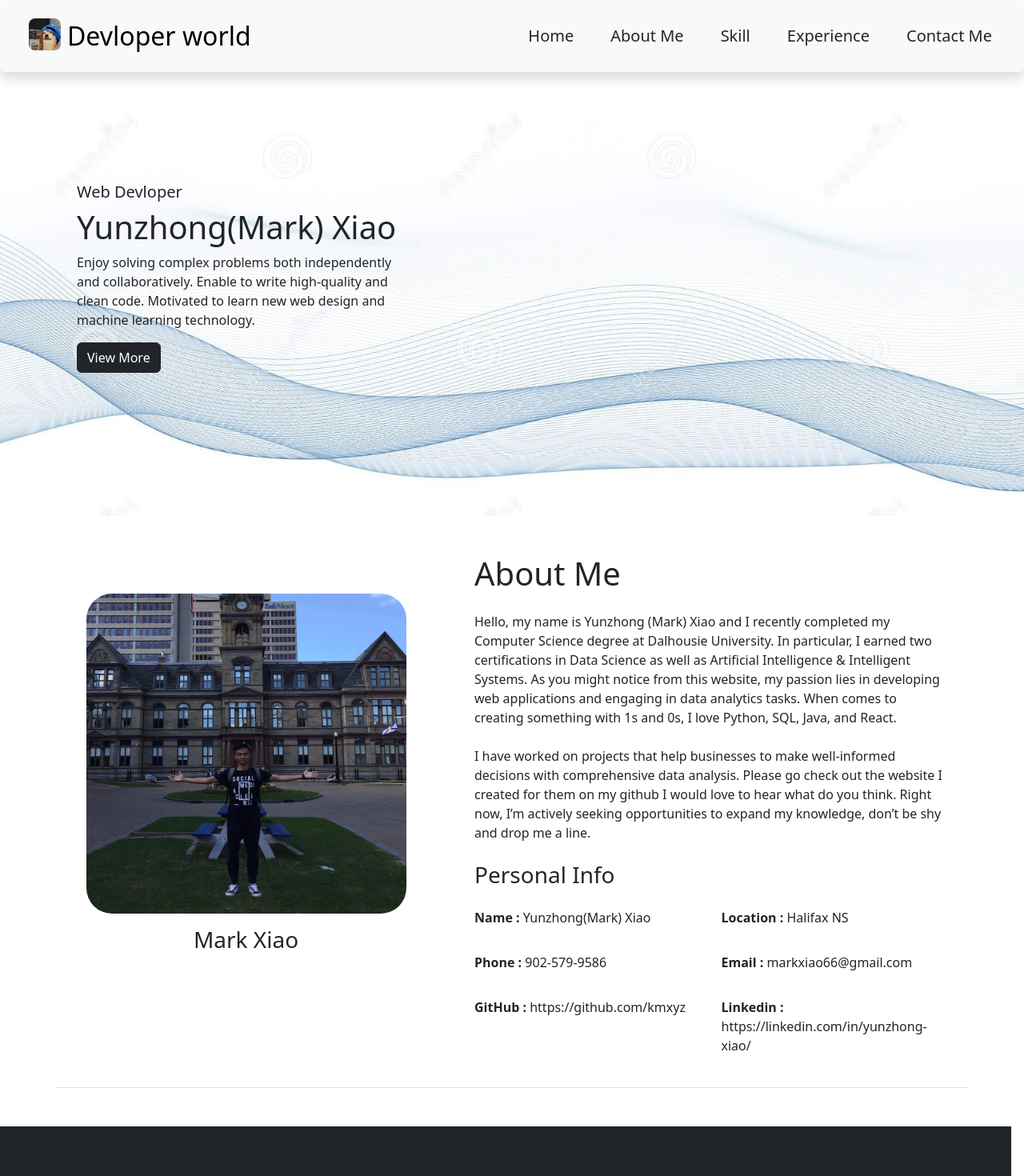
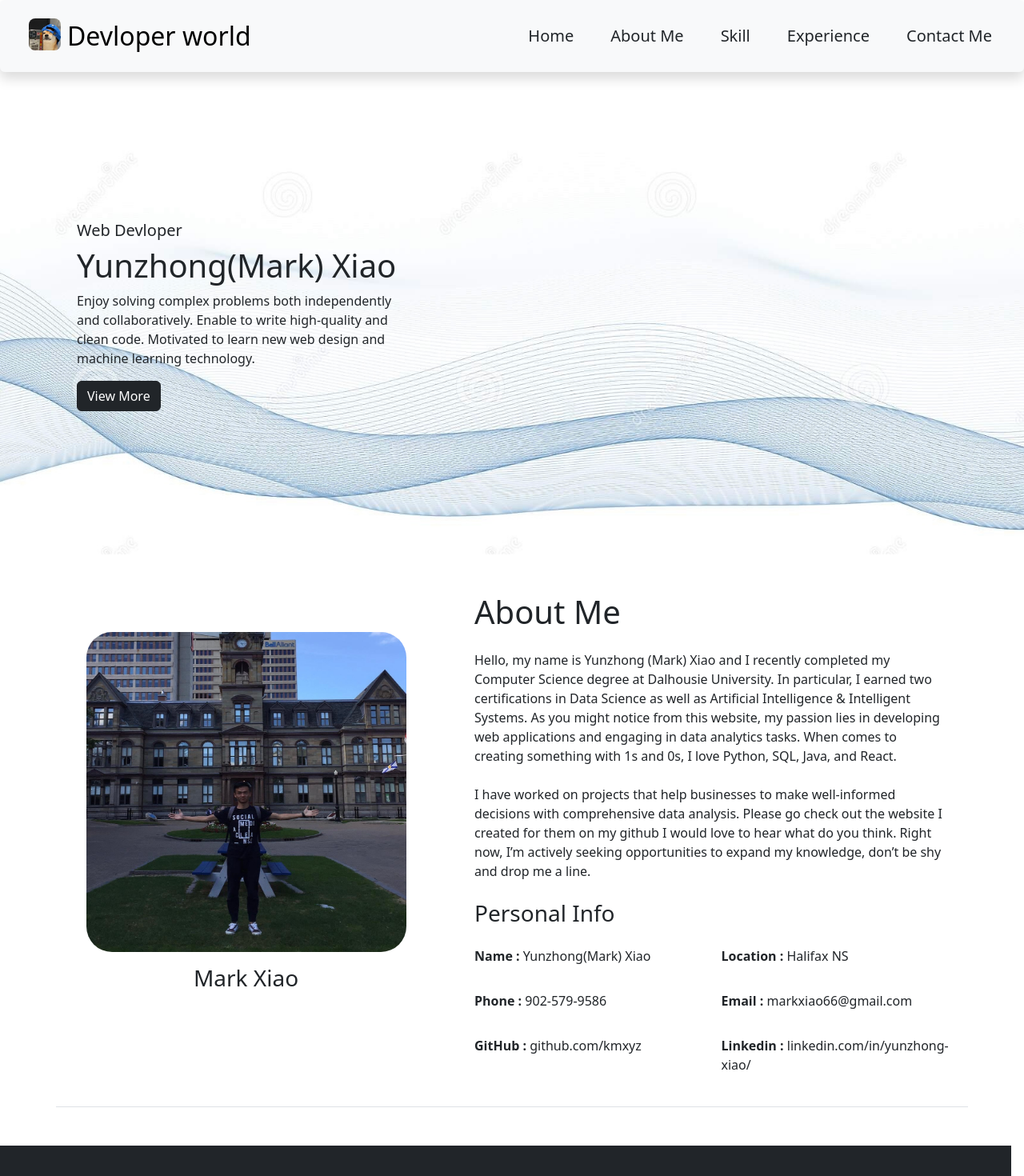
Before and after one commit to kmxyz/MyWeb, a React (Create React App) app: page / in a window 1280 px wide. Shown: the top 1470 px of the page at 80% size. Built offline with nearby package versions, Linux system fonts and the light colour scheme; the HTML template or start-up script is replaced by a standard one.

Commit message:
fixed the bug from aboutme page

```diff
--- a/src/pages/aboutme.jsx
+++ b/src/pages/aboutme.jsx
@@ -8,8 +8,8 @@ class AboutMe extends Component {
       ["Location", "Halifax NS"],
       ["Phone", "902-579-9586"],
       ["Email", "markxiao66@gmail.com"],
-      ["GitHub", "https://github.com/kmxyz"],
-      ["Linkedin", "https://linkedin.com/in/yunzhong-xiao/"],
+      ["GitHub", "github.com/kmxyz"],
+      ["Linkedin", "linkedin.com/in/yunzhong-xiao/"],
     ],
   };
 
--- a/src/pages/main.jsx
+++ b/src/pages/main.jsx
@@ -7,7 +7,7 @@ class MainPage extends Component {
     return (
       <main
         id="/"
-        className="d-flex align-items-md-center align-items-end justify-content-center justify-content-sm-start pt-5"
+        className="d-flex align-items-md-center align-items-end justify-content-center justify-content-sm-start pt-5 mt-5"
       >
         <div className="text-sm-start text-center position-absolute ps-sm-5 ms-sm-5">
           <h5>Web Devloper</h5>
```
